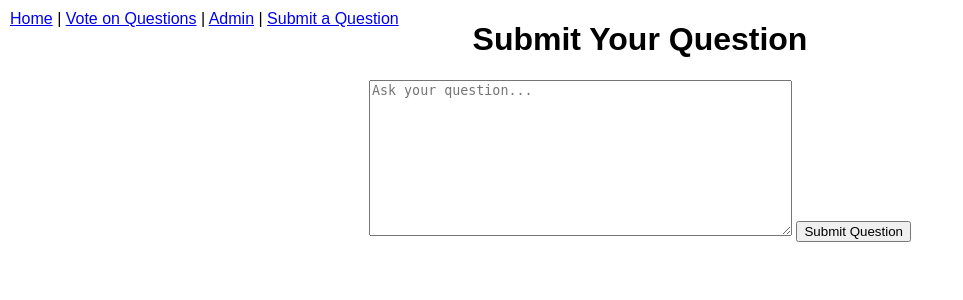
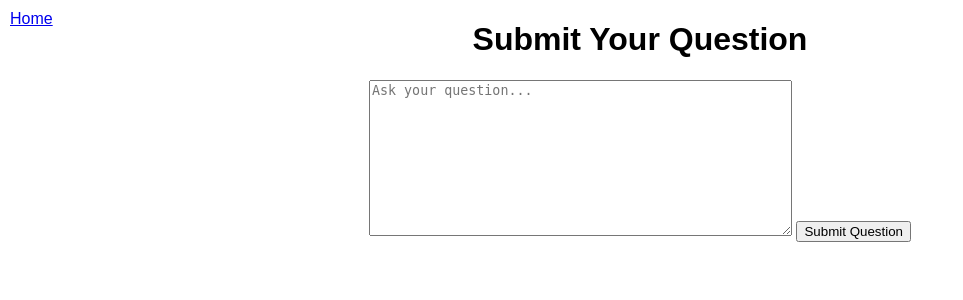
Before and after one commit to IanMulvany/question-voting-app, a Flask app: page /submit-question in a window 1280 px wide. Shown: the top 300 px of the page, without its empty margins (0-963 px from the left). Run offline with Flask 3, Linux system fonts and the light colour scheme; some libraries are stand-ins or nearby versions.

Commit message:
style: Update nav links in submit question template for consistency

```diff
--- a/templates/submit_question.html
+++ b/templates/submit_question.html
@@ -11,10 +11,7 @@
   </head>
   <body>
     <div style="position: absolute; top: 10px; left: 10px;">
-      <a href="/">Home</a> |
-      <a href="/vote">Vote on Questions</a> |
-      <a href="/admin">Admin</a> |
-      <a href="/submit-question">Submit a Question</a>
+      <a href="/">Home</a>
     </div>
     <h1>Submit Your Question</h1>
     <textarea
```
